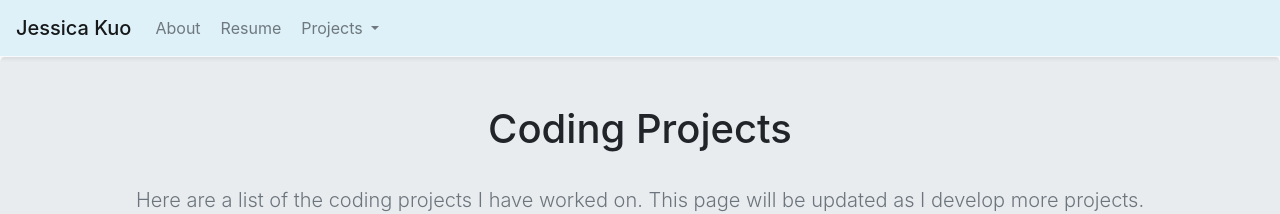
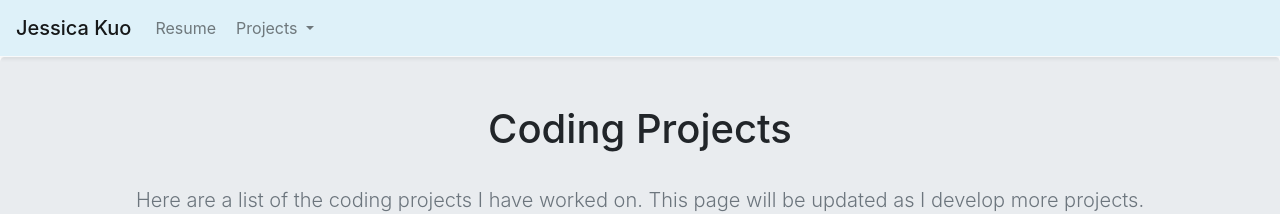
Before and after one commit to jesskuo/jesskuo.github.io, a Jekyll site: the page built from coding-projects.html, in a window 1280 px wide. Shown: the top 214 px of the page. Built offline with Jekyll 4.4.1, drawn with Linux system fonts in a browser that asks for light colours.

Commit message:
headshot and temp remove about page

```diff
--- a/_includes/header.html
+++ b/_includes/header.html
@@ -7,9 +7,9 @@
   </button>
   <div class="collapse navbar-collapse" id="navbarCollapse">
     <ul class="navbar-nav mr-auto">
-      <li class="nav-item mr-1">
+      <!-- <li class="nav-item mr-1">
         <a class="nav-link" href="about.html">About</a>
-      </li>
+      </li> -->
       <li class="nav-item mr-1">
         <a class="nav-link" href="files/jessica_kuo_resume.pdf">Resume</a>
       </li>
```
Also changed, not shown: files/jessica_headshot.jpg (added).
